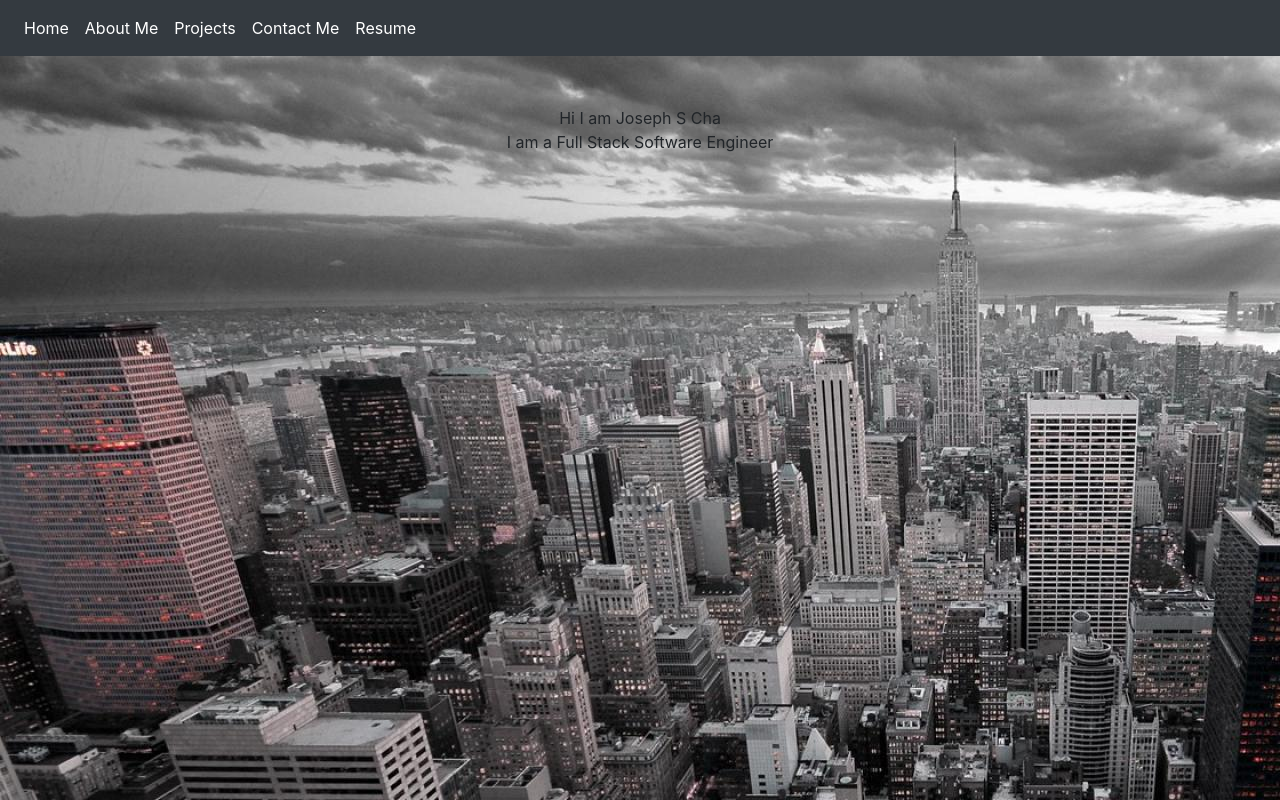
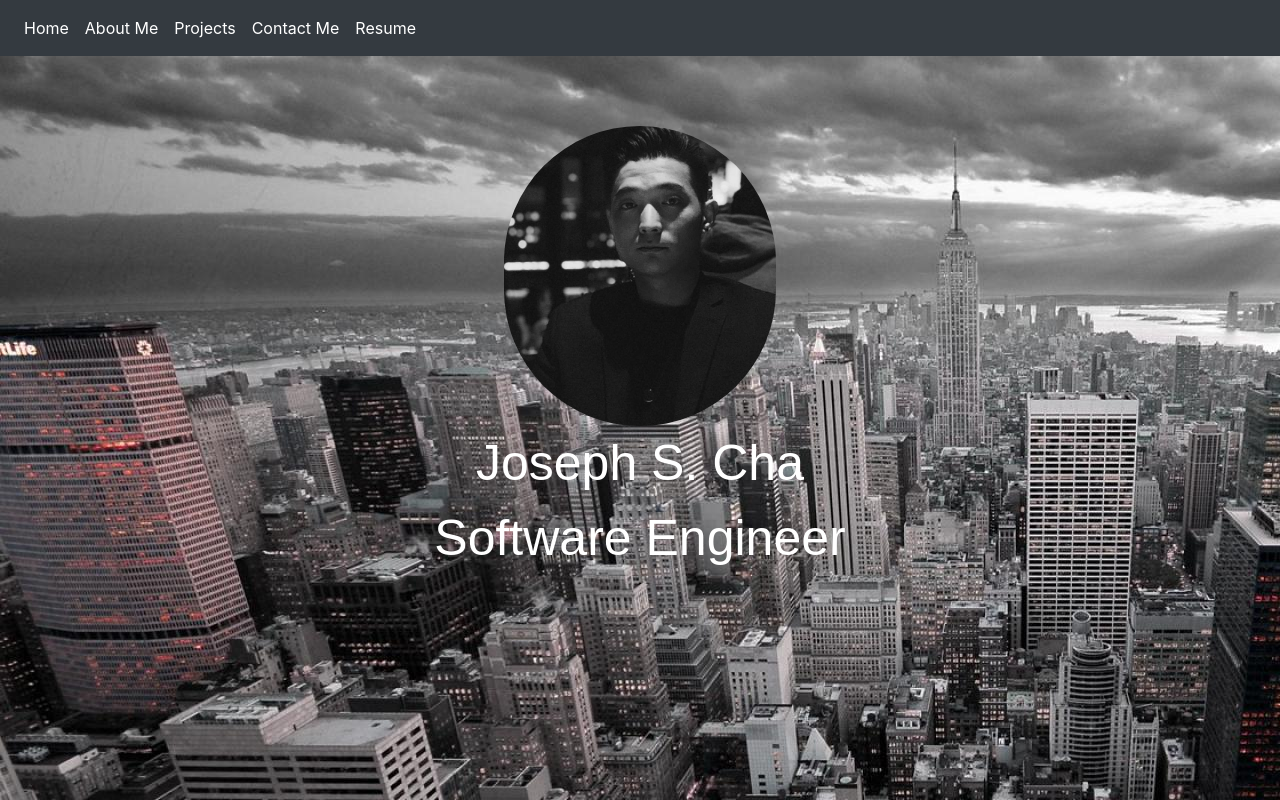
Before and after one commit to josephscha/portfolio-2020, a React (Create React App) app: page / in a window 1280 px wide. Built offline with nearby package versions, Linux system fonts and the light colour scheme.

Commit message:
centering

```diff
--- a/src/App.scss
+++ b/src/App.scss
@@ -2,6 +2,7 @@
 
 body {
     background-image: url(./images/bgdefault.jpg);
+    color: white;
 }
 
 .profile-picture {
@@ -20,8 +21,10 @@ body {
 }
 
 .home {
+    margin-top: 1em;
     text-align: center;
-    padding-top: 50px;
+    font-family: Arial, Helvetica, sans-serif;
+    font-size: 50px;
 }
 
 .aboutme {
--- a/src/Components/home.js
+++ b/src/Components/home.js
@@ -3,8 +3,9 @@ import React from 'react';
 function Home() {
     return (
         <div className="home">
-            <div>Hi I am Joseph S Cha</div>
-            <div>I am a Full Stack Software Engineer</div>
+            <img className="profile-picture" src="./profilepicture.jpg" alt="default"/>
+            <div>Joseph S. Cha</div>
+            <div>Software Engineer</div>
         </div>
     )
 }
```
